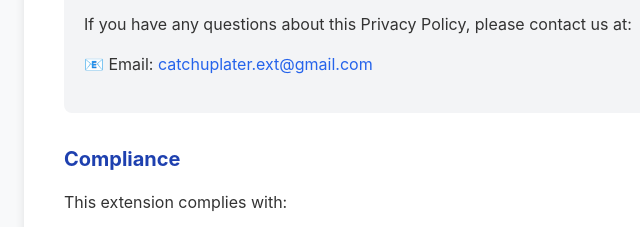
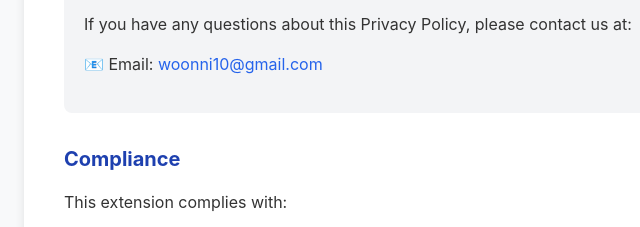
Before and after one commit to unjeong/Catch-Up-Later, a browser extension: page store-assets/privacy-policy.html in a window 1280 px wide. Shown: the part 3022-3249 px from the top of the page, 236-876 px from the left. Drawn offline with Linux system fonts and the light colour scheme.

Commit message:
Update privacy-policy.html

```diff
--- a/store-assets/privacy-policy.html
+++ b/store-assets/privacy-policy.html
@@ -218,7 +218,7 @@
     <div class="contact">
       <h2>Contact Us</h2>
       <p>If you have any questions about this Privacy Policy, please contact us at:</p>
-      <p>📧 Email: <a href="mailto:catchuplater.ext@gmail.com">catchuplater.ext@gmail.com</a></p>
+      <p>📧 Email: <a href="mailto:woonni10@gmail.com">woonni10@gmail.com</a></p>
     </div>
 
     <h2>Compliance</h2>
```
